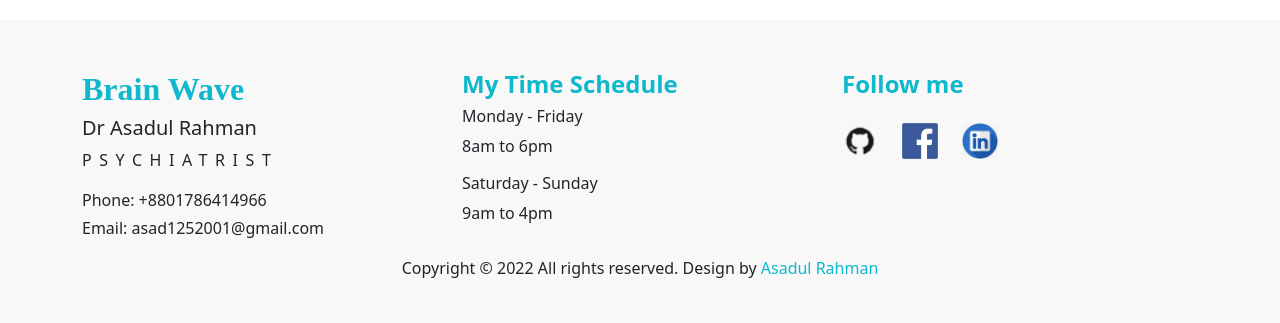
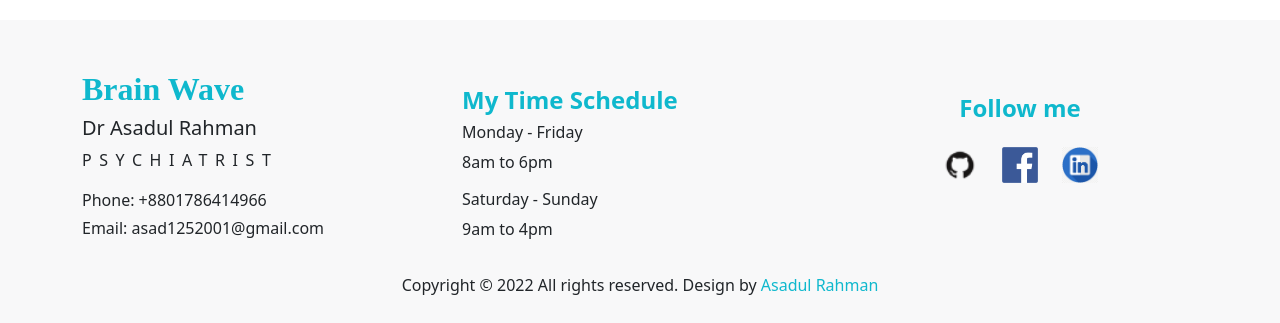
Before and after one commit to asadulR/Brain-Wave-ass-10, a React (Create React App) app: page / in a window 1280 px wide. Shown: the part 2494-2817 px from the top of the page. Built offline with nearby package versions, Linux system fonts and the light colour scheme; no server answers; a web font is replaced by a local one.

Commit message:
readme file edit

```diff
--- a/src/App.js
+++ b/src/App.js
@@ -28,8 +28,6 @@ function App() {
         <Route path='/login' element={<Login />}></Route>
         <Route path='/signup' element={<Signup />}></Route>
 
-
-
         <Route path='*' element={<NotFound />}></Route>
 
       </Routes>
--- a/src/Components/Pages/Footer/Footer.js
+++ b/src/Components/Pages/Footer/Footer.js
@@ -8,7 +8,7 @@ const Footer = () => {
         <footer>
             <div className="container">
                 <div className="row row-cols-1 row-cols-md-2 row-cols-lg-3">
-                    <div className="col">
+                    <div className="col text-center text-lg-start">
                         <h2 className='s-color s-font'>Brain Wave</h2>
                         <h5>Dr Asadul Rahman</h5>
                         <p className='line'>PSYCHIATRIST</p>
@@ -16,7 +16,7 @@ const Footer = () => {
                         <p className='mb-1'>Phone: +8801786414966</p>
                         <p>Email: asad1252001@gmail.com</p>
                     </div>
-                    <div className="col">
+                    <div className="col text-center text-lg-start my-3">
                         <h4 className='s-color'>My Time Schedule</h4>
                         <h6>Monday - Friday</h6>
                         <p>8am to 6pm</p>
@@ -24,7 +24,7 @@ const Footer = () => {
                         <h6>Saturday - Sunday</h6>
                         <p>9am to 4pm</p>
                     </div>
-                    <div className="col">
+                    <div className="col text-center my-4">
                         <h4 className='fw-bold mb-4 s-color'>Follow me</h4>
                         <a className='me-4' href="https://github.com/asadulR" target="_blank" rel="noopener noreferrer"><img className='img-size' src={github} alt="" /></a>
                         <a className='me-4' href="https://web.facebook.com/beingAsad.galib" target="_blank" rel="noopener noreferrer"><img className='img-size' src={facebook} alt="" /></a>
```
